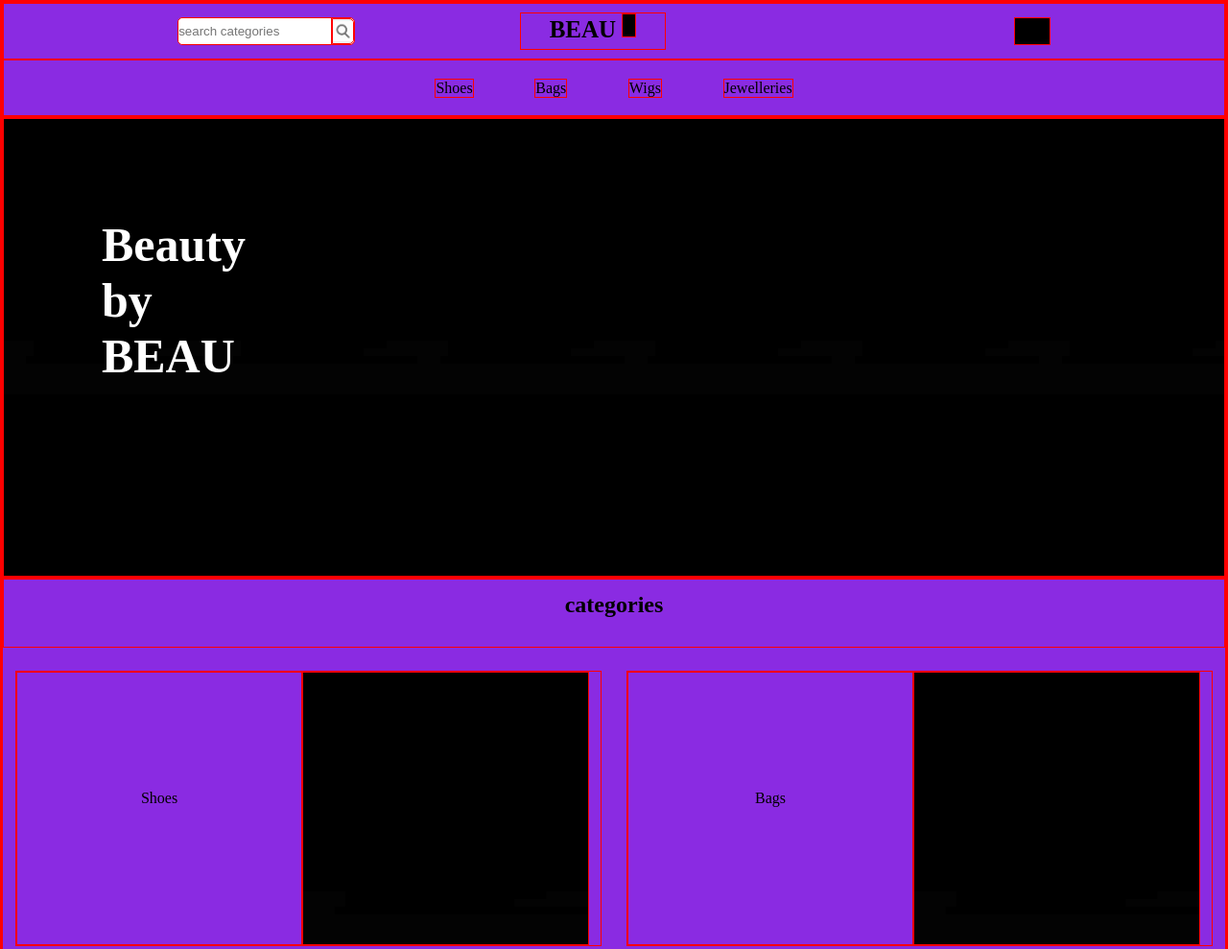
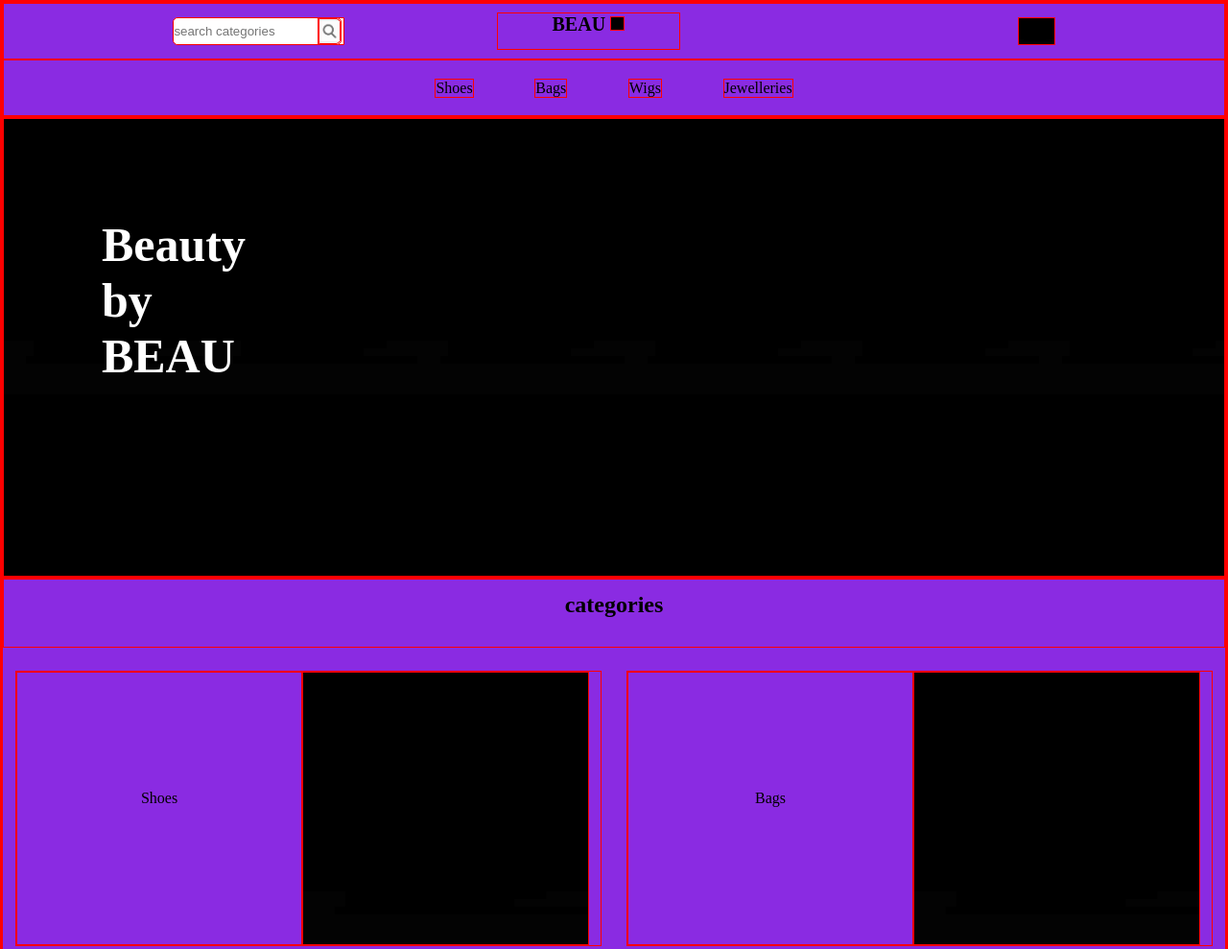
Before and after one commit to Vicktor007/first-trial, a plain HTML site: page index.html in a window 1280 px wide. Shown: the top 989 px of the page at 96% size. Drawn offline with Linux system fonts and the light colour scheme.

Commit message:
changes in css

```diff
--- a/style.css
+++ b/style.css
@@ -54,16 +54,16 @@ button img {
 }
 
 .search-logo-cart h1 {
-    width: 12%;
+    width: 15%;
     height: 70%;
     text-align: center;
     margin-left: -15%;
-    font-size: 25px;
+    font-size: 20px;
 }
 
 .search-logo-cart h1 img {
-    width: 10%;
-    height: 25px;
+    width: 15px;
+    height: 15px;
     /* vertical-align */
 }
 
@@ -237,6 +237,14 @@ footer {
     height: 100%;
  }
 
+ footer h3 {
+    font-size: 15px;
+ }
+
+ footer a, footer p, footer input {
+    font-size: 10px;
+ }
+
  .about p {
     height: 90%;
  }
@@ -249,3 +257,5 @@ footer {
  .Newsletter p, .Newsletter input {
     margin-top: 5%;
  }
+
+/* footer ends */
```
